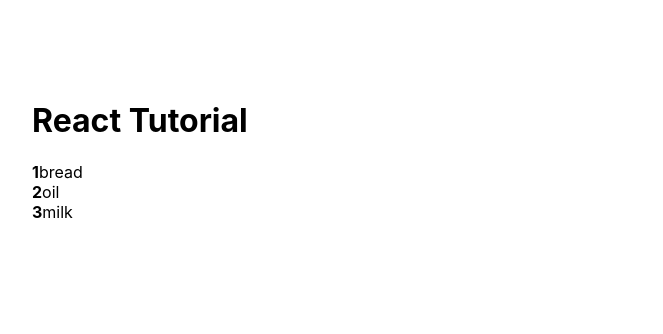
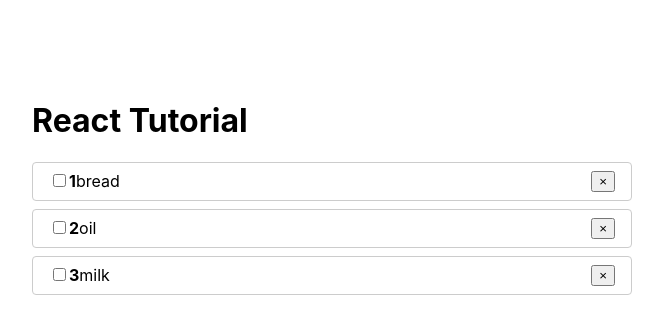
Before and after one commit to gozel-cholukova/First-React-Practice, a React (Create React App) app: page / in a window 1280 px wide. Shown: the top 334 px of the page, without its empty margins (308-971 px from the left). Built offline with nearby package versions, Linux system fonts and the light colour scheme.

Commit message:
Add files via upload

```diff
--- a/src/ToDo/TodoItem.js
+++ b/src/ToDo/TodoItem.js
@@ -2,11 +2,30 @@
 import PropTypes from 'prop-types'
 
 
+const styles = {
+  li: {
+    display: 'flex',
+    justifyContent: 'space-between',
+    alignItems: 'center',
+    padding: '.5rem 1rem',
+    border: '1px solid #ccc',
+    borderRadius: '4px',
+    marginBottom: '.5rem'
+  },
+  input: {
+    marginRight: '1rem'
+  }
+}
+
 function TodoItem({ todo, index }) {
   return (
-    <li>
-      <strong>{index + 1}</strong>
-      {todo.title}
+    <li style={styles.li}>
+      <span>
+        <input type='checkbox' styles={styles.input}/>
+        <strong>{index + 1}</strong>
+        {todo.title}
+      </span>
+      <button>&times;</button>
     </li>
   )
 }
--- a/src/ToDo/TodoList.js
+++ b/src/ToDo/TodoList.js
@@ -23,4 +23,5 @@
 TodoList.propTypes = {
   todos: PropTypes.arrayOf(PropTypes.object).isRequired
 }
+
 export default TodoList
```
